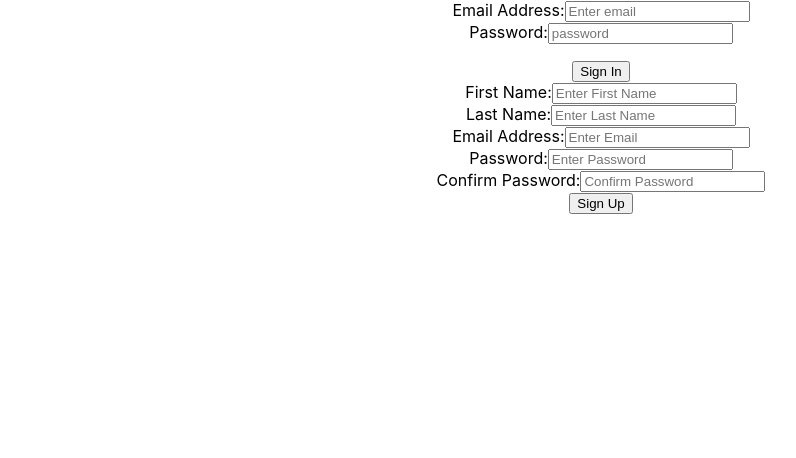
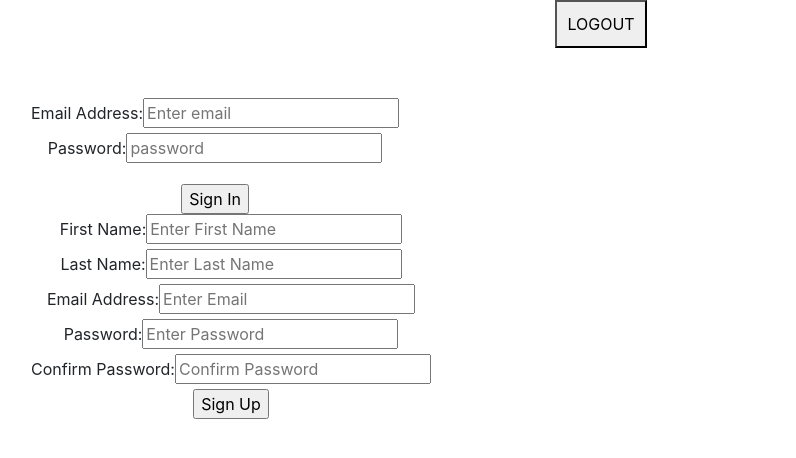
Before and after one commit to Will-Rich-724/MERNGroup, a React (Create React App) app in the folder client/: page / in a window 1280 px wide. Shown: the top 458 px of the page, without its empty margins (39-835 px from the left). Built offline with nearby package versions, Linux system fonts and the light colour scheme.

Commit message:
Updated site for functionality and mobility

```diff
--- a/client/package.json
+++ b/client/package.json
@@ -8,6 +8,7 @@
     "@testing-library/react": "^11.2.5",
     "@testing-library/user-event": "^12.7.3",
     "axios": "^0.21.1",
+    "bootstrap": "^4.6.0",
     "google-maps-react": "^2.0.6",
     "react": "^17.0.1",
     "react-dom": "^17.0.1",
--- a/client/src/App.js
+++ b/client/src/App.js
@@ -1,18 +1,23 @@
-import logo from './logo.svg';
 import './App.css';
 import React, { useState, useEffect } from 'react';
 import { Router, Link, navigate } from '@reach/router';
 import axios from 'axios';
+import LogOutButton from './Components/LogOutButton';
 import LogReg from './Views/LogReg';
 import Schedule from './Views/Schedule';
 import Appointments from './Views/Appointments';
 
+import 'bootstrap/dist/css/bootstrap.min.css';
+
 function App() {
+  const [ location, setLocation ] = useState("DearbornARCBDC");
+
   return (
     <div className="App">
+      <LogOutButton />
       <Router>
         <LogReg path='/' />
-        <Schedule path='/schedule' />
+        <Schedule path='/schedule' location = {location} setLocation = {setLocation} />
         <Appointments path='/appointments' />
       </Router>
     </div>
--- a/client/src/Components/LogOutButton.js
+++ b/client/src/Components/LogOutButton.js
@@ -15,7 +15,7 @@ const LogOutButton = (props) => {
     }
 
     return(
-        <Button onClick={logout}>Logout</Button>
+        <button style={{padding: "10px"}} onClick={logout}>LOGOUT</button>
     )
 };
 
--- a/client/src/Components/SignIn.js
+++ b/client/src/Components/SignIn.js
@@ -16,7 +16,8 @@ const SignIn = (props) => {
             )
             .then(res => {
                 console.log(res);
-                navigate(`/locate`);
+                window.open("https://www.google.com/search?q=blood+donation+near+me", "_blank");
+                navigate("/schedule");
             })
             .catch(err => {
                 console.log(err);
--- a/client/src/Components/SignUp.js
+++ b/client/src/Components/SignUp.js
@@ -24,12 +24,12 @@ const SignUp = (props) => {
                 { withCredentials: true })
             .then(res => {
                 console.log(res);
-
                 setFirstName("");
                 setLastName("");
                 setEmail("");
                 setPassword("");
                 setConfirmPassword("");
+                navigate("/appointments")
             })
             .catch(err => {
                 console.log(err);
--- a/client/src/Views/Appointments.js
+++ b/client/src/Views/Appointments.js
@@ -1,10 +1,17 @@
 import React, { useState, useEffect } from 'react';
 import { Router, Link, navigate } from '@reach/router';
 import axios from 'axios';
+import LogOutButton from '../Components/LogOutButton';
 
 const Appointments = (props) => {
     return (
-        <div>
+        <div className='container' style={{padding: "20px"}}>
+            <div className='row'>
+                <h1 className='col-6'>Blood Donor Pro</h1>
+                <button className='col-2' style={{padding: "10px"}} onClick={(e) => navigate("/schedule")}>SCHEDULE</button>
+                <button className='col-2' style={{background: "CornflowerBlue", padding: "10px"}}>APPOINTMENTS</button>
+                <LogOutButton className='col-1' />
+            </div>
             <h1>Upcoming Appointments</h1>
             <h1>Past Appointments</h1>
         </div>
--- a/client/src/Views/LogReg.js
+++ b/client/src/Views/LogReg.js
@@ -6,9 +6,12 @@ import SignUp from '../Components/SignUp';
 
 const LogReg = (props) => {
     return(
-        <div>
-            <SignIn />
-            <SignUp />
+        <div className='container' style={{marginTop: "50px"}}>
+            <div className='row'>
+                <SignIn className='col-4'  />
+                <p className='col-4'></p>
+                <SignUp className='col-4' />
+            </div>
         </div>
     )
 }
--- a/client/src/Views/Schedule.js
+++ b/client/src/Views/Schedule.js
@@ -1,12 +1,37 @@
 import React, { useState, useEffect } from 'react';
 import { Router, Link, navigate } from '@reach/router';
 import axios from 'axios';
+import LogOutButton from '../Components/LogOutButton';
 
 const Schedule = (props) => {
+    const { location, setLocation } = props;
+
+    // useEffect (() => {
+    //     const site = $( "#location option:selected" ).text();
+    //     return site;
+    // }, [setLocation]);
+
     return (
-        <div>
-            <h1>Where Map will be called</h1>
-            <LocateMap />
+        <div className='container' style={{padding: "20px"}}>
+            <div className='row'>
+                <h1 className='col-6'>Blood Donor Pro</h1>
+                <button className='col-2' style={{background: "CornflowerBlue", padding: "10px"}}>SCHEDULE</button>
+                <button className='col-2' style={{padding: "10px", width: "auto"}} onClick={(e) => navigate("/appointments")}>APPOINTMENTS</button>
+                <LogOutButton className='col-1' />
+            </div>
+            <h5 style={{marginTop: "20px"}}>Please pick the donation site from the pulldown menu</h5>
+            <label>
+                <select id="location" name="location" input type="text" onChange={(e) => setLocation(e.target.value)}>
+                    <option value="DearbornARCBDC">American Red Cross Blood Donation Center - Dearborn</option>
+                    <option value="Bonfils">Bonfils Blood Center - Littleton</option>
+                    <option value="ChildrensHospital">Children's Hospital Colorado Blood Donor Center - Aurora</option>
+                    <option value="RiverviewRCBDC">Riverview Red Cross Blood, Platelet and Plasma Donation Center - Riverview</option>
+                </select>
+            </label>
+            <h5 style={{marginTop: "20px"}}>Please view all appointments for $(location.name) below</h5>
+            {
+                console.log(location)
+            }
         </div>
     )
 }
```
Also changed, not shown: package.json (added, +11 -0 lines), 2 other files (tests, documents, lock files or other folders).
